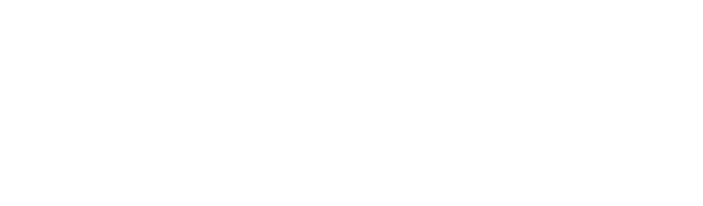
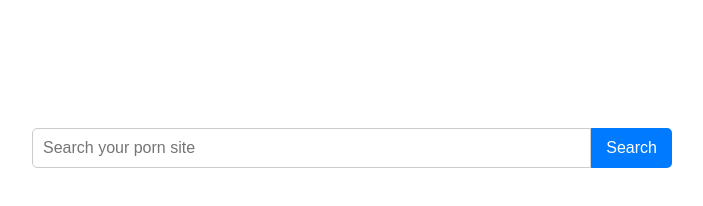
Before and after one commit to sharifulislamudoy/All-type-of-search-bars, a plain HTML site: page index.html in a window 1280 px wide. Shown: the whole page, without its empty margins (96-799 px from the left). Drawn offline with Linux system fonts and the light colour scheme.

Commit message:
successfully make the search button

```diff
--- a/index.html
+++ b/index.html
@@ -3,9 +3,13 @@
 <head>
     <meta charset="UTF-8">
     <meta name="viewport" content="width=device-width, initial-scale=1.0">
+    <link rel="stylesheet" href="style/style.css">
     <title>All types of search bar</title>
 </head>
 <body>
-
+    <div class="search-container">
+        <input type="text" class="search-input" placeholder="Search your porn site">
+        <button class="search-button">Search</button>
+    </div>
 </body>
 </html>
--- a/style/style.css
+++ b/style/style.css
@@ -0,0 +1,30 @@
+*{
+    margin: 0;
+    padding: 0;
+    box-sizing: border-box;
+}
+.search-container{
+    margin: 10%;
+    width: 50%;
+    display: flex;
+    align-items: center;
+}
+.search-button{
+    background-color: #007BFF;
+    color: white;
+    border: none;
+    padding: 11px 15px;
+    cursor: pointer;
+    font-size: 16px;
+    border-radius: 0 5px 5px 0;
+}
+.search-button:hover{
+    background-color: #0056b3;
+}
+.search-input{
+    flex: 1;
+    padding: 10px;
+    font-size: 16px;
+    border: 1px solid #ccc;
+    border-radius: 5px 0 0 5px;
+}
```
